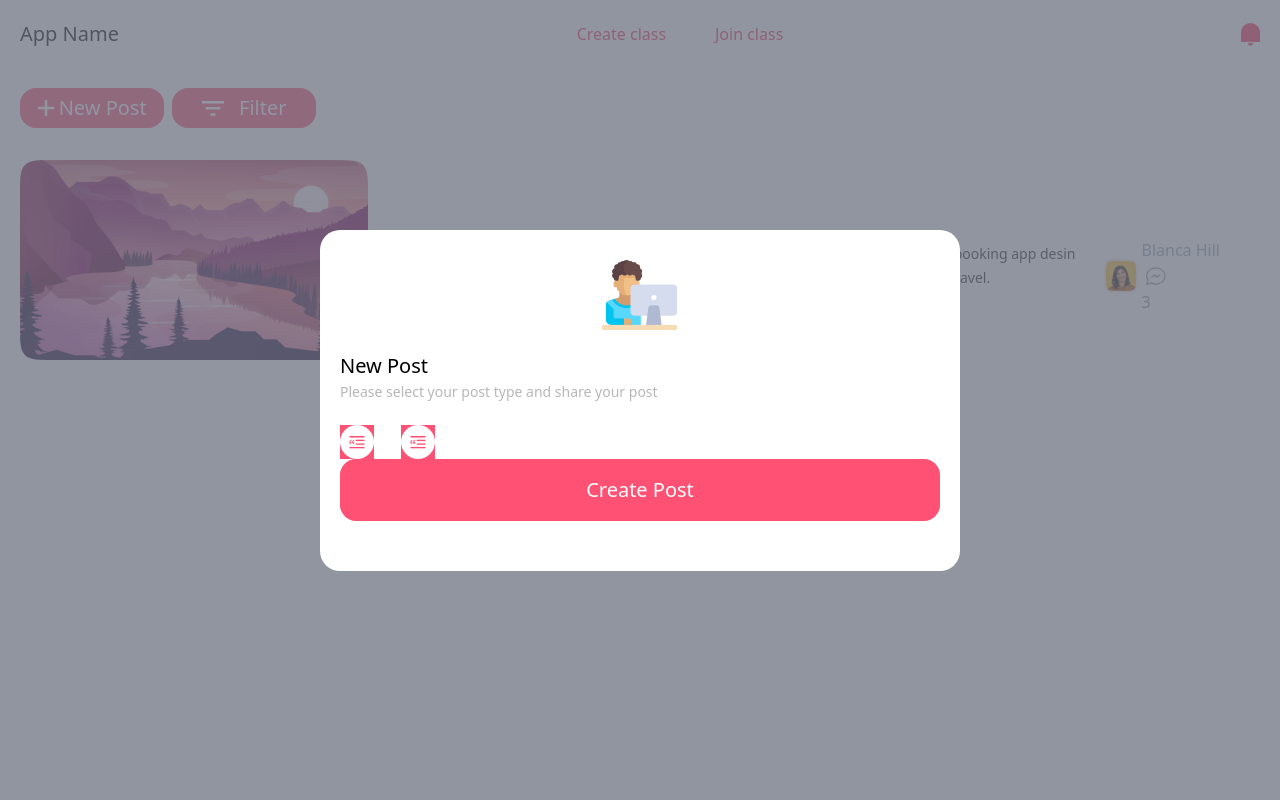
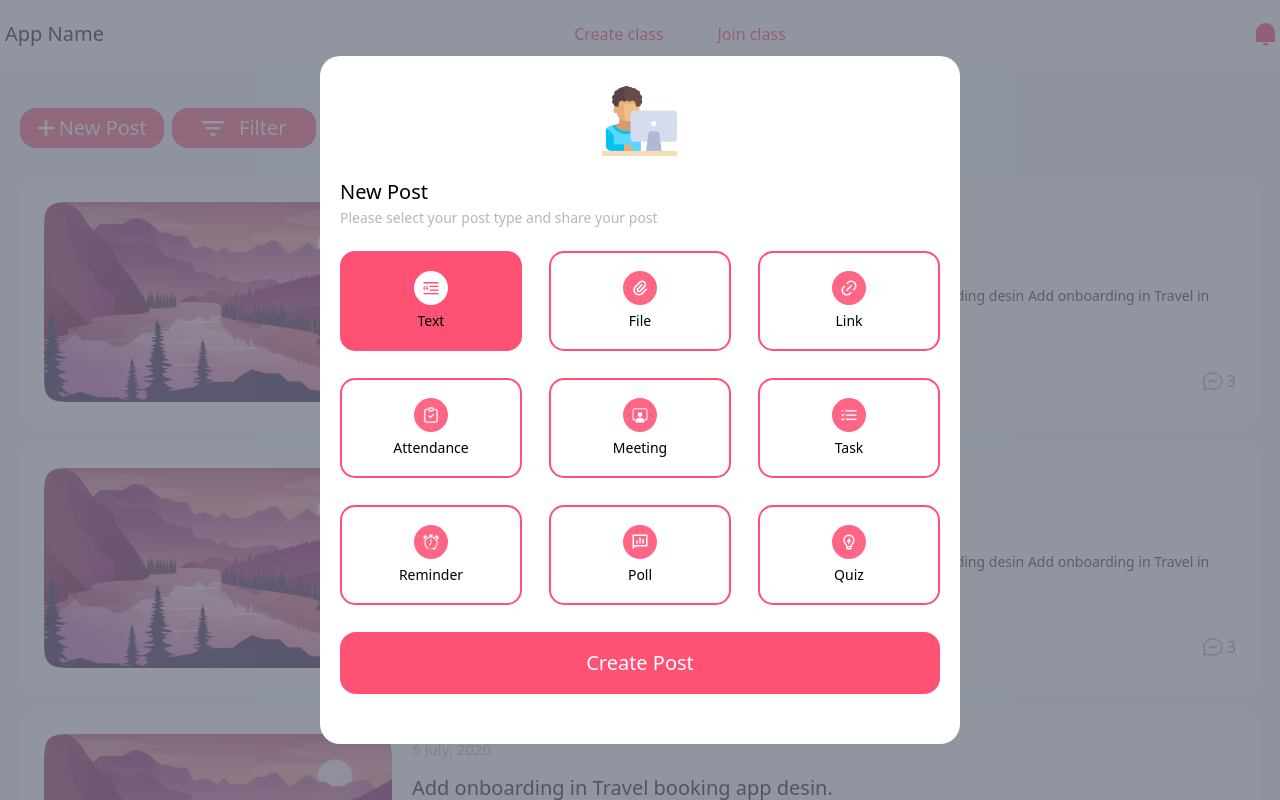
Before and after one commit to RishabhBula/learning-test, a Next.js app: page /class in a window 1280 px wide. Both pictures are taken after a click on the button "New Post". Shown: the top 800 px of the page. Built offline with nearby package versions, Linux system fonts and the light colour scheme.

Commit message:
Add post modal

```diff
--- /dev/null
+++ b/component/ClassTile.tsx
@@ -0,0 +1,39 @@
+import { chatSvg } from "@/utils/UtilsSVG";
+import Image from "next/image";
+import React from "react";
+import AvtarImg from "@/images/Avatar.png";
+import SunsetImg from "@/images/sunset.png";
+
+const ClassTile = () => {
+  return (
+    <div className="bg-white rounded-[17px] p-6 mt-[18px]">
+      <div className="flex justify-center items-center gap-5 max-md:flex-col">
+        <Image src={SunsetImg} alt="sunset" />
+        <div>
+          <div>
+            <p className="text-[15px] text-[#B7B7B7]">5 July, 2020</p>
+          </div>
+          <h2 className="text-xl font-normal leading-8 mt-3">
+            Add onboarding in Travel booking app desin.
+          </h2>
+          <p className="text-sm text-[#272727] font-normal leading-6 mt-3">
+            Add onboarding in Travel booking app desin. Travel booking app desin
+            Add onboarding desin Add onboarding in Travel in Travel.
+          </p>
+          <div className="flex gap-1 items-center mt-8 text-[#919498] justify-between items-center">
+            <div className="flex gap-[10px] w-max">
+              <Image src={AvtarImg} alt="avtar" />
+              <input className="w-9/12" type="text" placeholder="Blanca Hill" />
+            </div>
+            <div className="flex items-center">
+              <span>{chatSvg}</span>
+              <span>3</span>
+            </div>
+          </div>
+        </div>
+      </div>
+    </div>
+  );
+};
+
+export default ClassTile;
--- a/component/Navbar.tsx
+++ b/component/Navbar.tsx
@@ -5,9 +5,11 @@ import React from "react";
 const Navbar = () => {
   return (
     <>
-      <div className="flex bg-white md:py-5 justify-between items-center">
+      <div className="flex bg-white md:py-5 justify-between items-center px-[5px]">
         <div className="lg:hidden">{hamburgerSvg}</div>
-        <h1 className="text-xl font-medium leading-7">App Name</h1>
+        <Link href={"/"}>
+          <h1 className="text-xl font-medium leading-7">App Name</h1>
+        </Link>
         <div className="max-lg:hidden lg:flex justify-between items-center w-2/12 ">
           <Link className="text-[#FF3059] font-medium" href="/create-class">
             Create class
--- a/pages/class.tsx
+++ b/pages/class.tsx
@@ -3,17 +3,76 @@ import Image from "next/image";
 import Button from "@/component/Button";
 import Navbar from "@/component/Navbar";
 import SunsetImg from "@/images/sunset.png";
-import AvtarImg from "@/images/Avatar.png";
-import { chatSvg, textSvg } from "@/utils/UtilsSVG";
+import {
+  attendanceSvg,
+  chatSvg,
+  fileSvg,
+  linkSvg,
+  meetingSvg,
+  pollSvg,
+  quizSvg,
+  reminderSvg,
+  taskSvg,
+  textSvg,
+} from "@/utils/UtilsSVG";
 import Footer from "@/component/Footer";
 import Modal from "@/component/Modal";
 import Input from "@/component/Input";
+import ClassTile from "@/component/ClassTile";
 
 const Class = () => {
   const [create, setCreate] = useState("");
+  const postModalContet = [
+    {
+      id: 1,
+      title: "Text",
+      image: textSvg,
+    },
+    {
+      id: 2,
+      title: "File",
+      image: fileSvg,
+    },
+    {
+      id: 3,
+      title: "Link",
+      image: linkSvg,
+    },
+    {
+      id: 4,
+      title: "Attendance",
+      image: attendanceSvg,
+    },
+    {
+      id: 5,
+      title: "Meeting",
+      image: meetingSvg,
+    },
+    {
+      id: 6,
+      title: "Task",
+      image: taskSvg,
+    },
+    {
+      id: 7,
+      title: "Reminder",
+      image: reminderSvg,
+    },
+    {
+      id: 8,
+      title: "Poll",
+      image: pollSvg,
+    },
+    {
+      id: 9,
+      title: "Quiz",
+      image: quizSvg,
+    },
+  ];
   return (
     <div>
       <Navbar />
+      <div className="bg-[#f8f9fd] px-5 pt-5">
         <div className="flex justify-start gap-2 items-center mt-5">
           <Button
             ClassName="bg-[#FF5174] border-2 border-[#FF5174] text-white w-36 px-3 py-1 rounded-2xl"
@@ -27,24 +86,14 @@ const Class = () => {
             SVGType="Filter"
           />
         </div>
-      <div className="flex justify-center items-center mt-8">
-        <Image src={SunsetImg} alt="sunset" />
-        <h2 className="text-xl font-normal leading-8 mt-3">
-          Add onboarding in Travel booking app desin.
-        </h2>
-        <p className="text-sm text-[#272727] font-normal leading-6 mt-3">
-          Add onboarding in Travel booking app desin. Travel booking app desin
-          Add onboarding desin Add onboarding in Travel in Travel.
-        </p>
-        <div className="flex max-md:flex-col gap-1 items-center mt-8 text-[#919498]">
-          <Image src={AvtarImg} alt="avtar" />
-          <div>
-            <input className="w-9/12" type="text" placeholder="Blanca Hill" />
-            <span>{chatSvg}</span>
-            <span>3</span>
+
+        <div className="mt-[30px]">
+          <ClassTile />
+          <ClassTile />
+          <ClassTile />
         </div>
       </div>
-      </div>
+
       <Footer />
       <Modal create={create} ImgType={create}>
         {create === "Create" && (
@@ -53,9 +102,22 @@ const Class = () => {
             <p className="text-sm font-normal text-[#B7B7B7] pb-[23px]">
               Please select your post type and share your post
             </p>
-            <div className="flex gap-[27px]">
-              <span className="bg-[#FF5174]">{textSvg}</span>
-              <span className="bg-[#FF5174]">{textSvg}</span>
+            <div className="grid grid-cols-3 gap-[27px]">
+              {postModalContet.map((item) => {
+                return (
+                  <div
+                    key={item.id}
+                    className="border-2 border-[#FF5174] rounded-[15px] py-[18px] flex justify-center items-center flex-col first:bg-[#ff5174] cursor-pointer post-tile"
+                  >
+                    <span className="">{item.image}</span>
+                    <h6 className="first:text-white mt-[5px] text-[14px]">
+                      {item.title}
+                    </h6>
+                  </div>
+                );
+              })}
+
+              <div></div>
             </div>
             <Button
               ClassName="bg-[#FF5174] border-2 border-[#FF5174] text-white w-36 px-3 py-[15px] rounded-2xl text-[18px] w-full"
--- a/styles/globals.css
+++ b/styles/globals.css
@@ -19,8 +19,8 @@
 body {
   background: white;
   color: black;
-  padding-left: 20px;
-  padding-right: 20px;
+  /* padding-left: 20px;
+  padding-right: 20px; */
   width: 100%;
 }
 
@@ -35,3 +35,24 @@ body {
 .active-item p {
   color: #FF5174;
 }
+
+.active-item svg path,
+.post-tile:hover svg path {
+  fill: #FF5174;
+}
+
+.active-item p {
+  color: #FF5174;
+}
+
+.post-tile:hover {
+  background-color: #FF5174;
+}
+
+.post-tile:hover h6 {
+  color: white
+}
+
+.post-tile:hover svg circle {
+  fill: white;
+}
```
Lines whose indentation alone changed are shown as unchanged.
